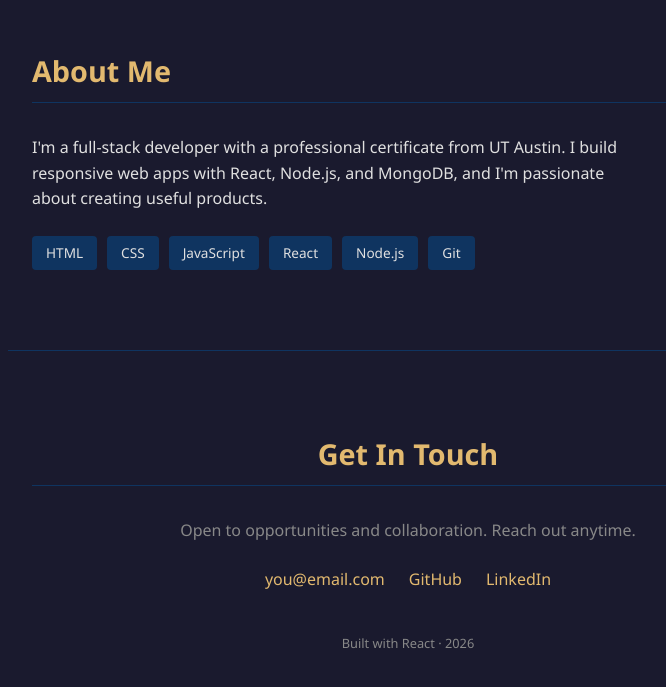
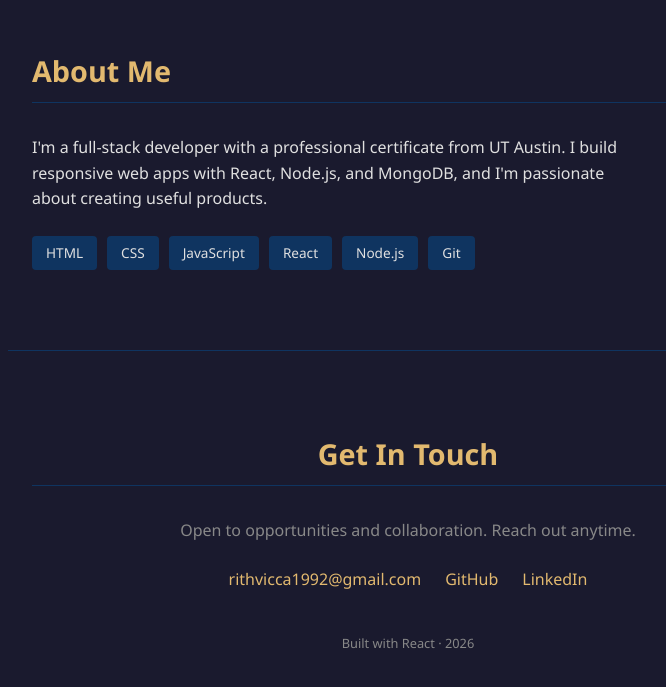
Before and after one commit to rit2/portfolio, a React app: page / in a window 1280 px wide. Shown: the part 2049-2736 px from the top of the page, without its empty margins (232-898 px from the left). Built offline with nearby package versions, Linux system fonts and the light colour scheme; the HTML template or start-up script is replaced by a standard one.

Commit message:
add real email, GitHub, and LinkedIn links

```diff
--- a/src/components/Contact.jsx
+++ b/src/components/Contact.jsx
@@ -4,9 +4,9 @@ export default function Contact() {
       <h2 className="section-title">Get In Touch</h2>
       <p>Open to opportunities and collaboration. Reach out anytime.</p>
       <div className="contact-links">
-        <a href="mailto:you@email.com">you@email.com</a>
-        <a href="https://github.com/yourusername" target="_blank" rel="noreferrer">GitHub</a>
-        <a href="https://linkedin.com/in/yourusername" target="_blank" rel="noreferrer">LinkedIn</a>
+        <a href="mailto:rithvicca1992@gmail.com">rithvicca1992@gmail.com</a>
+        <a href="https://github.com/rit2" target="_blank" rel="noreferrer">GitHub</a>
+        <a href="https://linkedin.com/in/rithvicca" target="_blank" rel="noreferrer">LinkedIn</a>
       </div>
       <p className="footer-note">Built with React · {new Date().getFullYear()}</p>
     </footer>
```
